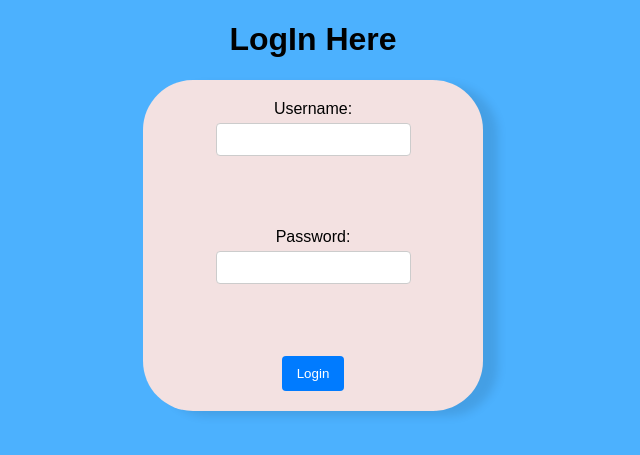
After one commit to adamkanj/Web_Final_Project, a PHP site: page /Alogin.php in a window 1280 px wide. The commit adds this page. Shown: the top 455 px of the page, without its empty margins (327-967 px from the left). Run offline with PHP 8.4, Linux system fonts and the light colour scheme.

Commit message:
admin portal functionalities left

```diff
--- /dev/null
+++ b/Alogin.php
@@ -0,0 +1,53 @@
+<?php
+$errors = array('Username' => '', 'Password' => '');
+
+if (isset($_POST['Login'])) {
+    $Username = $_POST['Username'];
+    $Password = $_POST['Password'];
+    if (empty($Username) || empty($Password)) {
+        $errors['Username'] = 'Please enter email address';
+        $errors['Password'] = 'Please enter your password';
+    } else {
+        if ($Username == 'admin') {
+            if ($Password == 'admin') {
+                header("Location: Admin.php");
+                exit();
+            } else {
+                $errors['Password'] = "Incorrect Password.";
+            }
+        } else {
+            $errors['Username'] = "Username does not exist.";
+        }
+    }
+}
+?>
+<!DOCTYPE html>
+<html lang="en">
+
+<head>
+    <meta charset="UTF-8">
+    <meta name="viewport" content="width=device-width, initial-scale=1.0">
+    <title>LogIn Page</title>
+    <link rel="stylesheet" type="text/css" href="assets/css/styles.css">
+</head>
+
+<body>
+    <h1>LogIn Here</h1>
+
+    <form method="post" action="Alogin.php" class="container">
+
+        <label for="Username">Username:</label>
+        <input type="text" name="Username">
+        <p class='error'><?php echo $errors['Username'] ?></p>
+        <br><br>
+
+        <label for="Password">Password:</label>
+        <input type="password" name="Password">
+        <p class='error'><?php echo $errors['Password'] ?></p>
+        <br><br>
+
+        <input type='submit' name='Login' value='Login'>
+    </form>
+</body>
+
+</html>
--- /dev/null
+++ b/assets/css/styles.css
@@ -0,0 +1,66 @@
+body {
+    font-family: Arial, sans-serif;
+    background-color: #4cb1fe;
+}
+
+h1 {
+    text-align: center;
+}
+
+.container {
+    background-color: #f3e1e1;
+    padding: 20px;
+    border-radius: 50px;
+    box-shadow: 15px 5px 10px rgba(0, 0, 0, 0.1);
+    width: 300px;
+    margin: 0 auto;
+    align-items: center;
+    display: flex;
+    flex-direction: column;
+}
+
+label {
+    margin-bottom: 5px;
+}
+
+input[type="text"],
+input[type="email"],
+input[type="password"],
+input[type="number"],
+textarea,
+select {
+    padding: 8px;
+    margin-bottom: 10px;
+    border: 1px solid #ccc;
+    border-radius: 4px;
+}
+
+input[type="submit"] {
+    background-color: #007bff;
+    color: #fff;
+    border: none;
+    padding: 10px 15px;
+    border-radius: 4px;
+    cursor: pointer;
+}
+
+input[type="submit"]:hover {
+    background-color: #0056b3;
+}
+
+.pp {
+    border-radius:100px;
+    width : 185px;
+    display:block;
+    margin: 0 auto;
+}
+
+h2 {
+    text-align: center;
+    font-style: italic;
+}
+
+.error{
+    color:red;
+    font-size:small;
+}
--- a/index.php
+++ b/index.php
@@ -50,7 +50,7 @@
   <!-- ======= Header ======= -->
   <header id="header" class="fixed-top">
     <div class="container d-flex align-items-center">
-      <h1 class="logo me-auto"><a href="index.html">LAUMC</a></h1>
+      <h1 class="logo me-auto"><a href="Alogin.php">LAUMC</a></h1>
       <!--<h1 class="logo me-auto"><a href="index.html" class="logo me-auto"><img src="assets/img/logo.png" alt="" class="img-fluid"></a>
       -->
       <nav id="navbar" class="navbar order-last order-lg-0">
```
Also changed, not shown: Admin.php (added, +139 -0 lines), Readme.txt, forms/Readme.txt.
